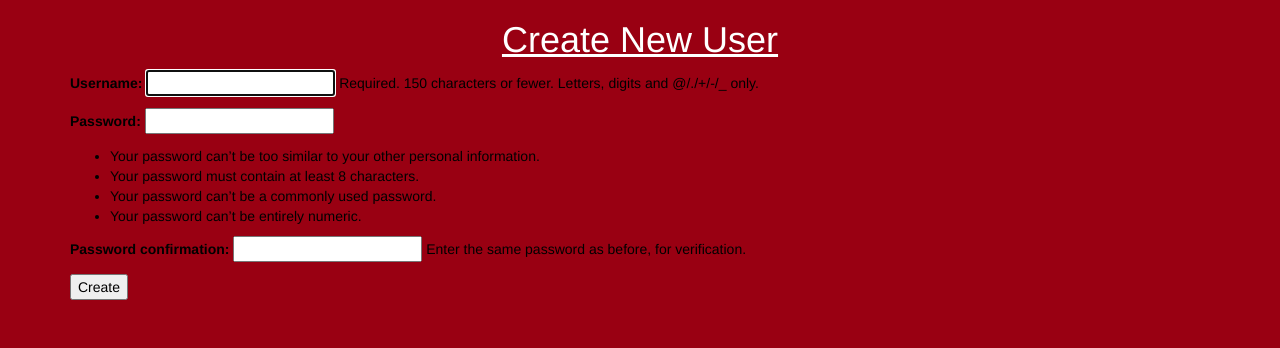
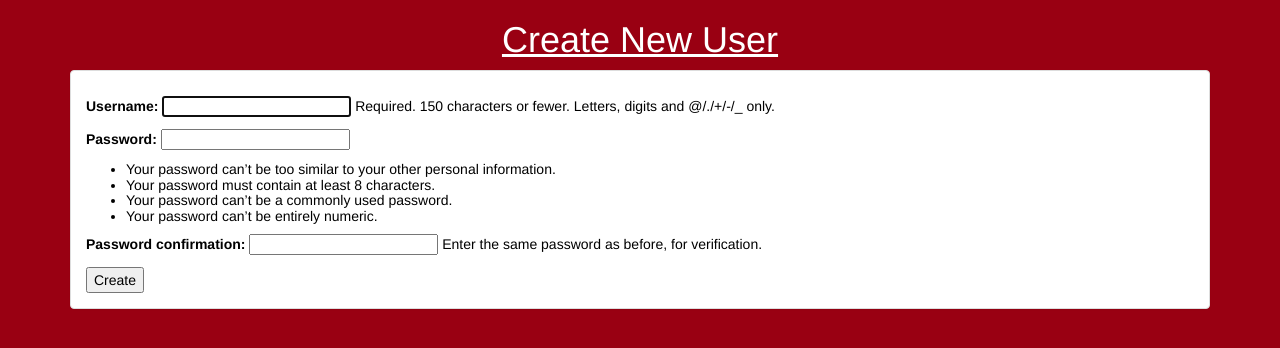
Before and after one commit to rallen0150/calculator, a Django app: a page that uses django_calculator/templates/base.html in a window 1280 px wide. Shown: the part 50-398 px from the top of the page. Run offline with Django 3.2, Linux system fonts and the light colour scheme; some libraries are stand-ins or nearby versions.

Commit message:
cleaning up the apperance

```diff
--- a/django_calculator/app/views.py
+++ b/django_calculator/app/views.py
@@ -22,6 +22,9 @@ class ProfileDetailView(DetailView):
 
     def get_queryset(self):
         return Profile.objects.filter(user=self.request.user)
+
+    def get_object(self):
+        return Profile.objects.get(user=self.request.user)
 
 class CalculatorCreateView(CreateView):
     model = Operation
--- a/django_calculator/templates/auth/user_form.html
+++ b/django_calculator/templates/auth/user_form.html
@@ -2,9 +2,13 @@
 
 {% block content %}
   <h1>Create New User</h1>
-  <form class="" action="" method="post">
-      {% csrf_token %}
-      {{ form.as_p }}
-      <input type="submit" name="" value="Create">
-  </form>
+  <div class="panel panel-default">
+    <div class="panel-body">
+      <form class="new" action="" method="post">
+          {% csrf_token %}
+          <h5 class="submit">{{ form.as_p }}</h5>
+          <input class="submit" type="submit" name="" value="Create">
+      </form>
+    </div>
+  </div>
 {% endblock %}
--- a/django_calculator/templates/base.html
+++ b/django_calculator/templates/base.html
@@ -55,6 +55,10 @@
       .update_info {
         color: white;
       }
+      .new {
+        color: silver;
+      }
+
     </style>
   </head>
   <body>
```
Also changed, not shown: django_calculator/app/models.py (+10 -0 lines), django_calculator/templates/registration/login.html (+9 -5 lines), django_calculator/db.sqlite3.
